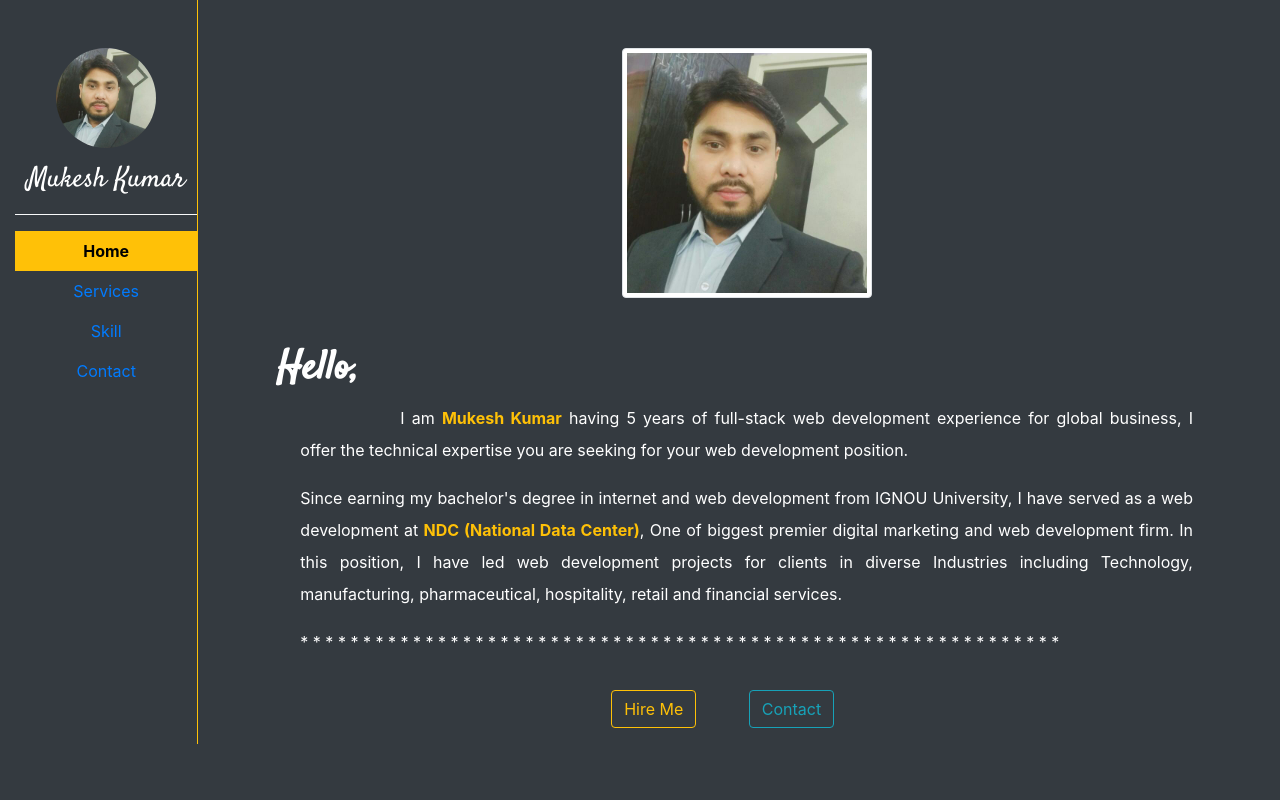
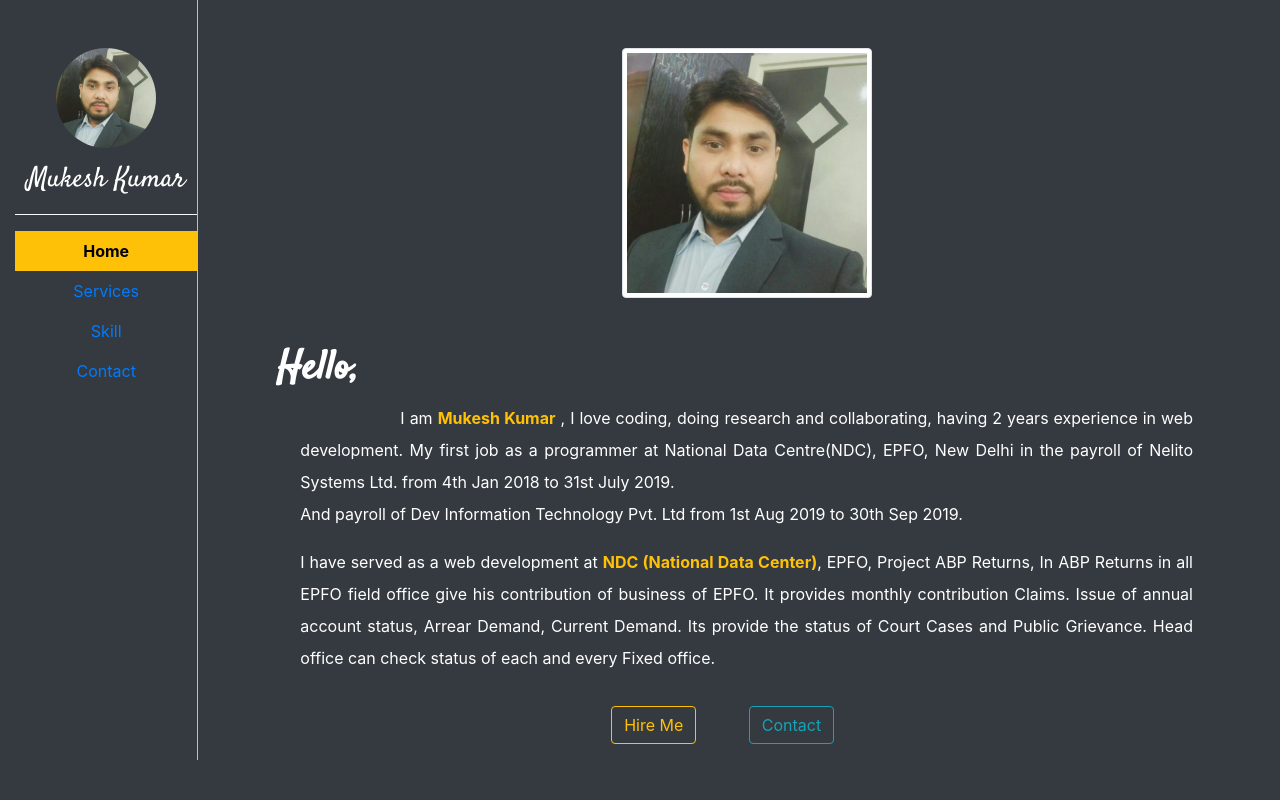
Before and after one commit to mukesh25/django-mukesh-codes, a Django app: page / in a window 1280 px wide. Run offline with Django 3.2, Linux system fonts and the light colour scheme; some libraries are stand-ins or nearby versions.

Commit message:
changes in home.html

```diff
--- a/resumeproject/core/templates/core/home.html
+++ b/resumeproject/core/templates/core/home.html
@@ -5,11 +5,11 @@
 <div class="mt-5 text-white mx-5 text-justify">
     <h1 class="font-weight-bold st-font">Hello,</h1>
     <div class="px-4" style="line-height: 2rem;">
-        <p style="text-indent:100px ;"> I am <b class="text-warning">Mukesh Kumar</b> having 5 years of full-stack web development experience for global business, I offer the technical expertise you are seeking for your web development position.</p>
-        </p>
-        <p>Since earning my bachelor's degree in internet and web development from IGNOU University, I have served as a web development at <b class="text text-warning">NDC (National Data Center)</b>, One of biggest premier digital marketing and web development
-            firm. In this position, I have led web development projects for clients in diverse Industries including Technology, manufacturing, pharmaceutical, hospitality, retail and financial services.</p>
-        <p>* * * * * * * * * * * * * * * * * * * * * * * * * * * * * * * * * * * * * * * * * * * * * * * * * * * * * * * * * * * * * </p>
+        <p style="text-indent:100px ;"> I am <b class="text-warning">Mukesh Kumar</b> , I love coding, doing research and collaborating, having 2 years experience in web development. My first job as a programmer at National Data Centre(NDC), EPFO, New Delhi in the payroll of Nelito
+            Systems Ltd. from 4th Jan 2018 to 31st July 2019. <br> And payroll of Dev Information Technology Pvt. Ltd from 1st Aug 2019 to 30th Sep 2019.</p>
+
+        <p>I have served as a web development at <b class="text text-warning">NDC (National Data Center)</b>, EPFO, Project ABP Returns, In ABP Returns in all EPFO field office give his contribution of business of EPFO. It provides monthly contribution Claims.
+            Issue of annual account status, Arrear Demand, Current Demand. Its provide the status of Court Cases and Public Grievance. Head office can check status of each and every Fixed office. </p>
     </div>
 </div>
 <div class="text-center">
```
